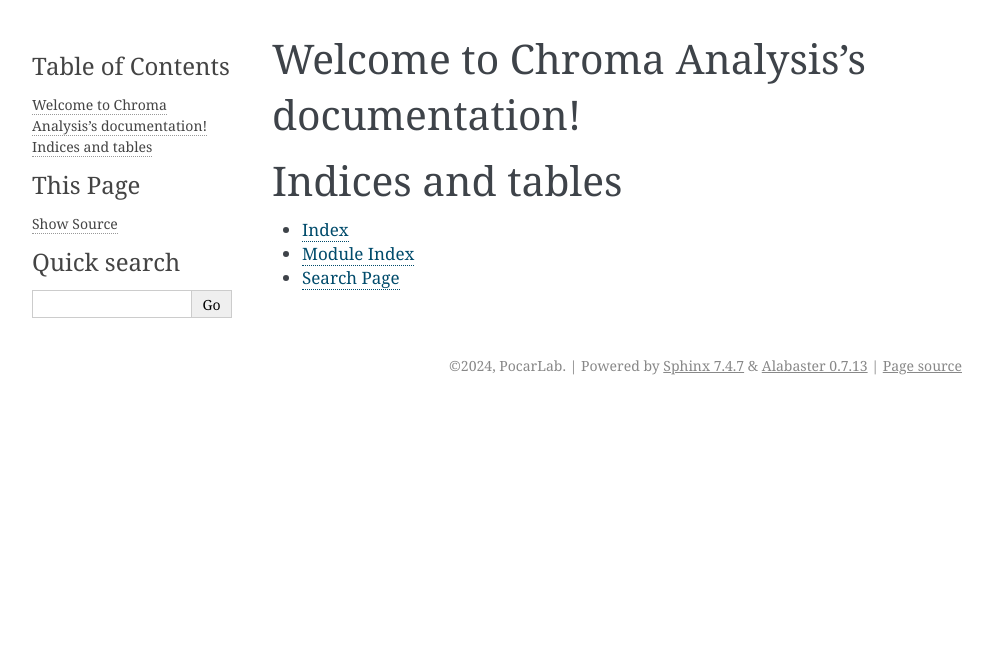
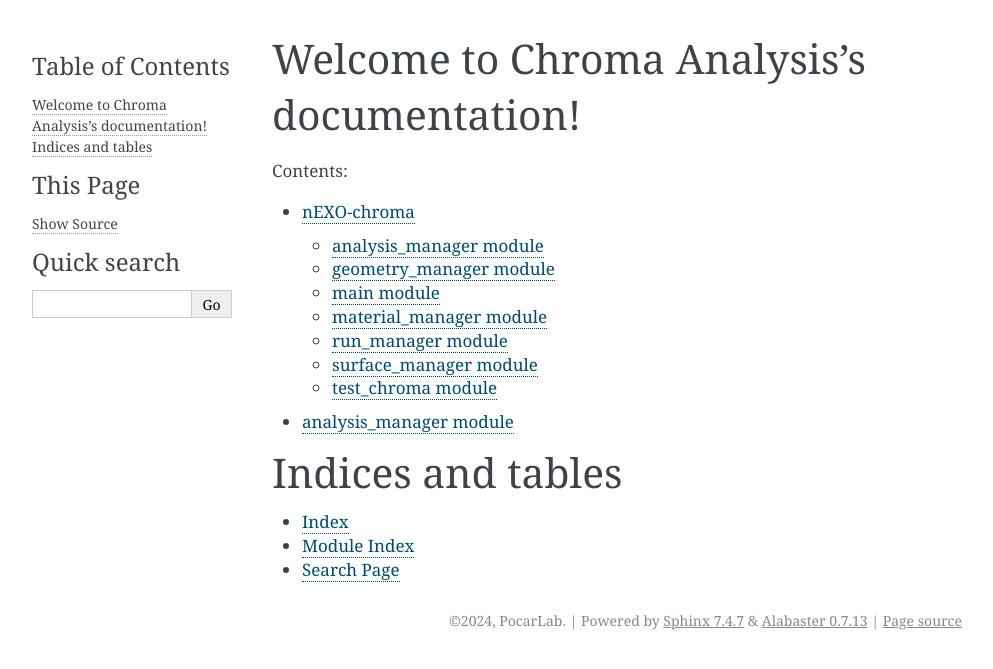
Before and after one commit to Pocar-Lab/nEXO-chroma, a Sphinx documentation site: the page built from docs/source/index.rst, in a window 1280 px wide. Shown: the top 669 px of the page, without its empty margins (148-1141 px from the left). Built offline with Sphinx 7.4.7, drawn with Linux system fonts in a browser that asks for light colours.

Commit message:
sphinx stuff

```diff
--- /dev/null
+++ b/docs/source/analysis_manager.rst
@@ -0,0 +1,7 @@
+analysis\_manager module
+========================
+
+.. automodule:: analysis_manager
+   :members:
+   :undoc-members:
+   :show-inheritance:
--- a/docs/source/conf.py
+++ b/docs/source/conf.py
@@ -56,3 +56,12 @@ html_theme = 'alabaster'
 # relative to this directory. They are copied after the builtin static files,
 # so a file named "default.css" will overwrite the builtin "default.css".
 html_static_path = ['_static']
+
+autodoc_default_options = {
+    'members': True,
+    'undoc-members': True,
+    'private-members': True,
+    'special-members': True,
+    'inherited-members': True,
+    'show-inheritance': True,
+}
--- /dev/null
+++ b/docs/source/geometry_manager.rst
@@ -0,0 +1,7 @@
+geometry\_manager module
+========================
+
+.. automodule:: geometry_manager
+   :members:
+   :undoc-members:
+   :show-inheritance:
--- a/docs/source/index.rst
+++ b/docs/source/index.rst
@@ -10,7 +10,8 @@ Welcome to Chroma Analysis's documentation!
    :maxdepth: 2
    :caption: Contents:
 
-
+   modules
+   ../analysis_manager
 
 Indices and tables
 ==================
--- /dev/null
+++ b/docs/source/material_manager.rst
@@ -0,0 +1,7 @@
+material\_manager module
+========================
+
+.. automodule:: material_manager
+   :members:
+   :undoc-members:
+   :show-inheritance:
--- /dev/null
+++ b/docs/source/modules.rst
@@ -0,0 +1,13 @@
+nEXO-chroma
+===========
+
+.. toctree::
+   :maxdepth: 4
+
+   analysis_manager
+   geometry_manager
+   main
+   material_manager
+   run_manager
+   surface_manager
+   test_chroma
--- /dev/null
+++ b/docs/source/run_manager.rst
@@ -0,0 +1,7 @@
+run\_manager module
+===================
+
+.. automodule:: run_manager
+   :members:
+   :undoc-members:
+   :show-inheritance:
--- /dev/null
+++ b/docs/source/surface_manager.rst
@@ -0,0 +1,7 @@
+surface\_manager module
+=======================
+
+.. automodule:: surface_manager
+   :members:
+   :undoc-members:
+   :show-inheritance:
--- /dev/null
+++ b/docs/source/test_chroma.rst
@@ -0,0 +1,7 @@
+test\_chroma module
+===================
+
+.. automodule:: test_chroma
+   :members:
+   :undoc-members:
+   :show-inheritance:
```
Also changed, not shown: docs/source/main.rst (added, +7 -0 lines).
